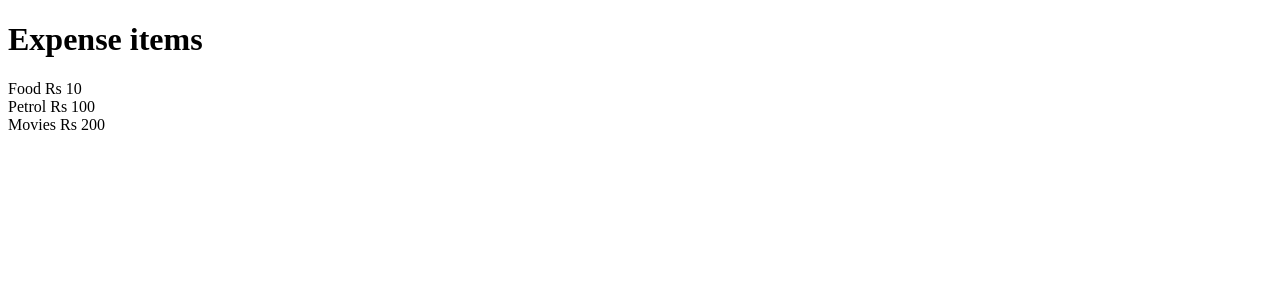
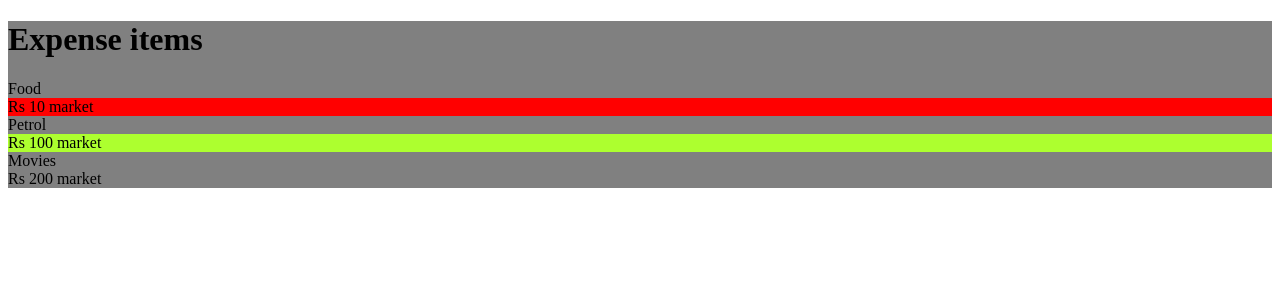
Before and after one commit to Gazalrafi/Chart-demo, a JavaScript app: page / in a window 1280 px wide. Shown: the top 300 px of the page. Built offline with nearby package versions, Linux system fonts and the light colour scheme.

Commit message:
my commit

```diff
--- /dev/null
+++ b/src/App.css
@@ -0,0 +1,9 @@
+.expense{
+    background-color:grey;
+}
+.expense1{
+    background-color: red;
+}
+.expense2{
+    background-color: greenyellow;
+}
--- a/src/App.js
+++ b/src/App.js
@@ -1,10 +1,15 @@
+import  './App.css'
+function App(){
+    const  locationOfExpenditure='market';
 
-function App(){
-    return <div>
+    return <div className='expense'>
         <h1>Expense items</h1>
-        <p1>Food Rs 10<br/></p1>
-        <p1>Petrol Rs 100<br/></p1>
-        <p1>Movies Rs 200<br/></p1>
+        <p1>Food </p1>
+        <div className='expense1'>Rs 10 {locationOfExpenditure}</div>
+        <p1>Petrol</p1>
+        <div className='expense2'>Rs 100 {locationOfExpenditure}</div>
+        <p1>Movies </p1>
+        <div className='expense3'>Rs 200 {locationOfExpenditure}</div>
     </div>
     ;
 
```
